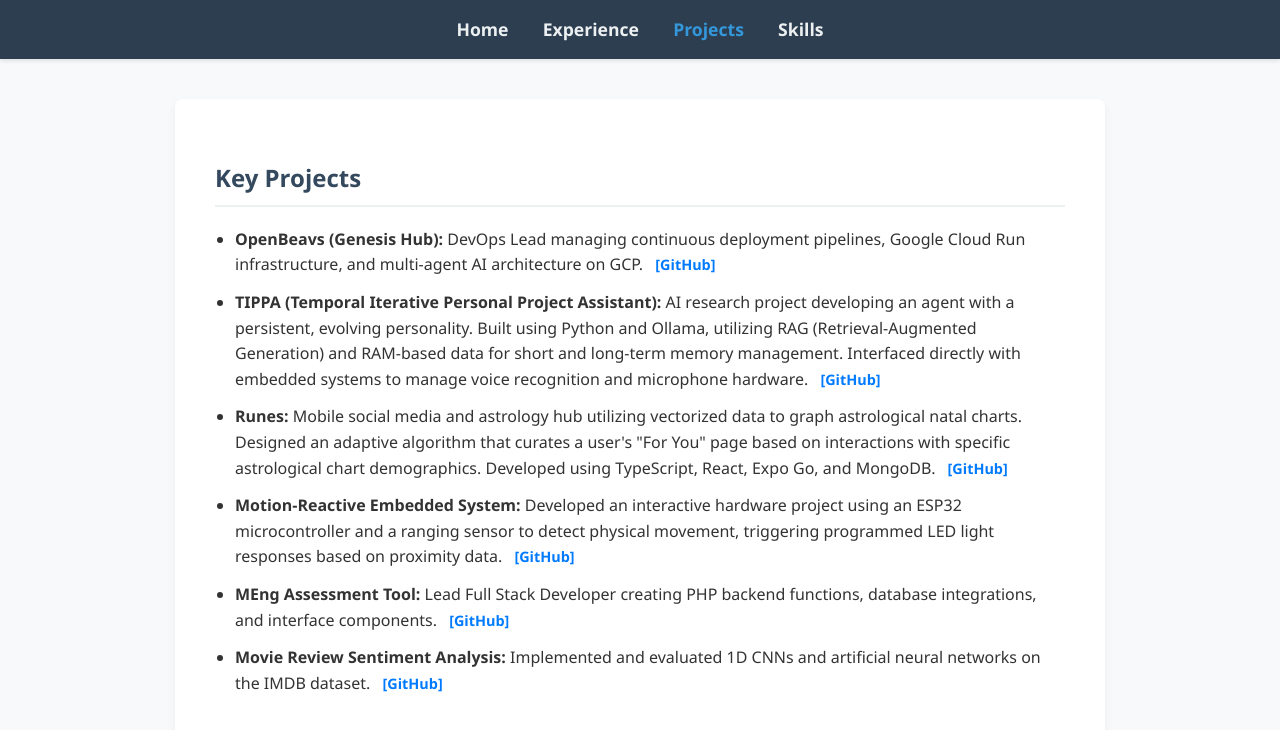
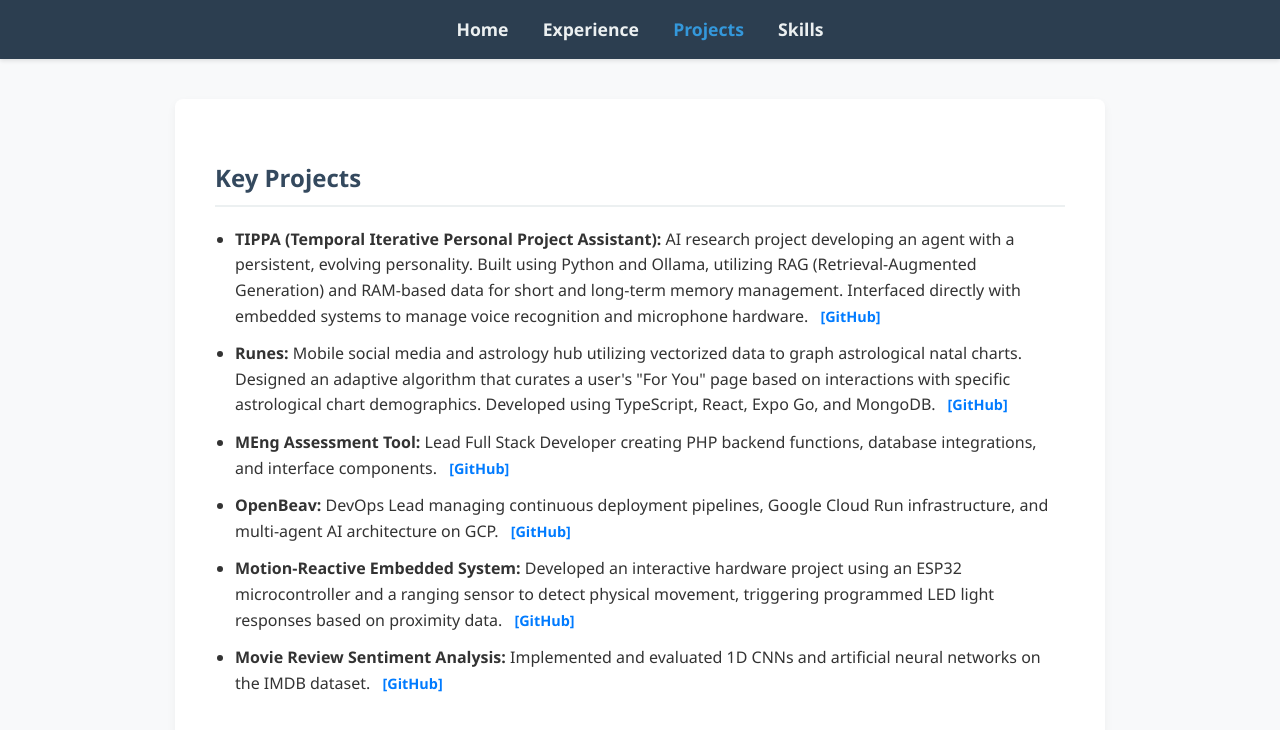
Before and after one commit to rthap2020/Resume, a plain HTML site: page projects.html in a window 1280 px wide. Drawn offline with Linux system fonts and the light colour scheme.

Commit message:
Reordered projects list
Co-authored-by: Rohan Thapliyal <rohanthapliyal2020@gmail.com>

```diff
--- a/projects.html
+++ b/projects.html
@@ -17,10 +17,6 @@
         <h2>Key Projects</h2>
         <ul class="experience-list">
             <li>
-                <strong>OpenBeavs (Genesis Hub):</strong> DevOps Lead managing continuous deployment pipelines, Google Cloud Run infrastructure, and multi-agent AI architecture on GCP.
-                <a href="#" class="github-link" target="_blank">[GitHub]</a>
-            </li>
-            <li>
                 <strong>TIPPA (Temporal Iterative Personal Project Assistant):</strong> AI research project developing an agent with a persistent, evolving personality. Built using Python and Ollama, utilizing RAG (Retrieval-Augmented Generation) and RAM-based data for short and long-term memory management. Interfaced directly with embedded systems to manage voice recognition and microphone hardware.
                 <a href="#" class="github-link" target="_blank">[GitHub]</a>
             </li>
@@ -29,11 +25,15 @@
                 <a href="#" class="github-link" target="_blank">[GitHub]</a>
             </li>
             <li>
-                <strong>Motion-Reactive Embedded System:</strong> Developed an interactive hardware project using an ESP32 microcontroller and a ranging sensor to detect physical movement, triggering programmed LED light responses based on proximity data.
+                <strong>MEng Assessment Tool:</strong> Lead Full Stack Developer creating PHP backend functions, database integrations, and interface components.
                 <a href="#" class="github-link" target="_blank">[GitHub]</a>
             </li>
             <li>
-                <strong>MEng Assessment Tool:</strong> Lead Full Stack Developer creating PHP backend functions, database integrations, and interface components.
+                <strong>OpenBeav:</strong> DevOps Lead managing continuous deployment pipelines, Google Cloud Run infrastructure, and multi-agent AI architecture on GCP.
+                <a href="#" class="github-link" target="_blank">[GitHub]</a>
+            </li>
+            <li>
+                <strong>Motion-Reactive Embedded System:</strong> Developed an interactive hardware project using an ESP32 microcontroller and a ranging sensor to detect physical movement, triggering programmed LED light responses based on proximity data.
                 <a href="#" class="github-link" target="_blank">[GitHub]</a>
             </li>
             <li>
```
